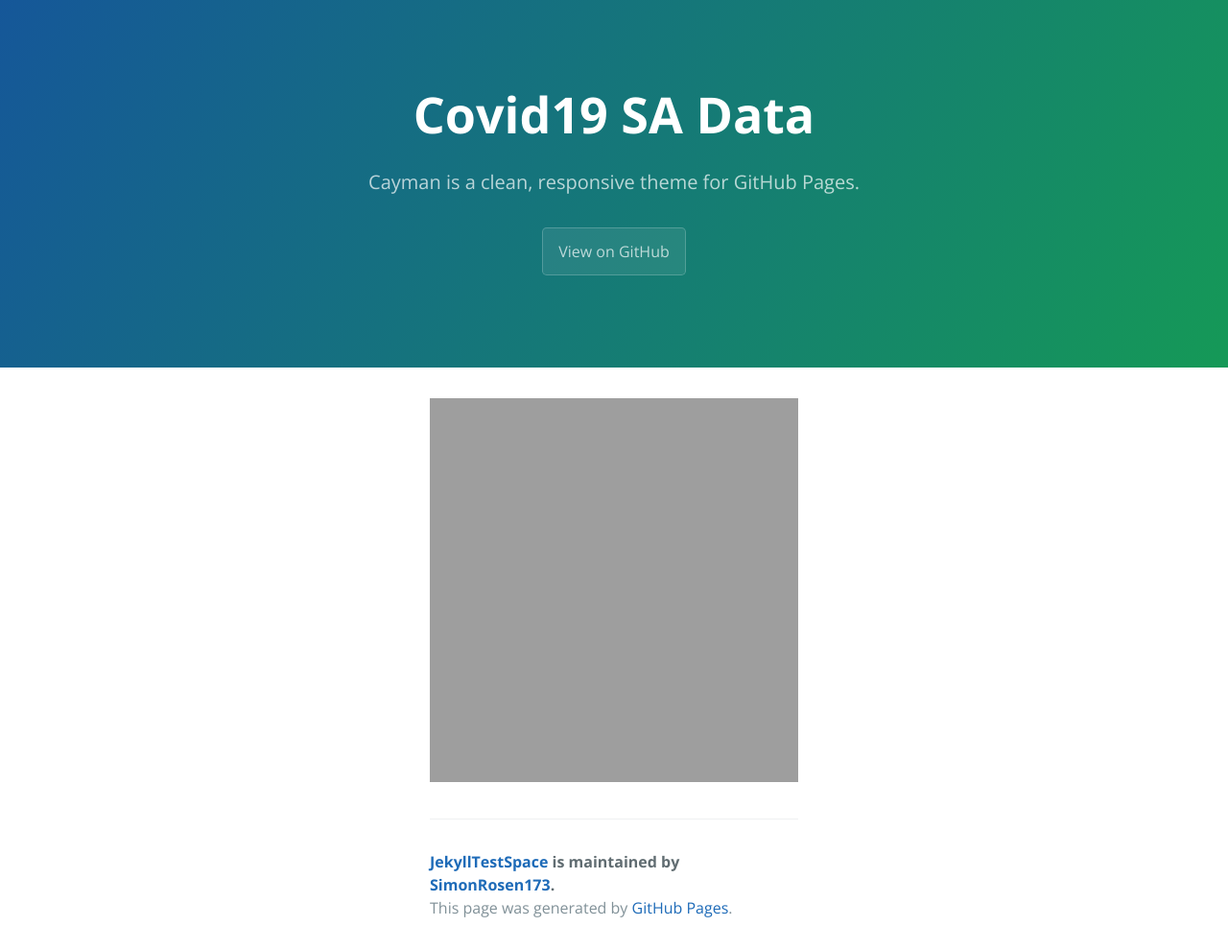
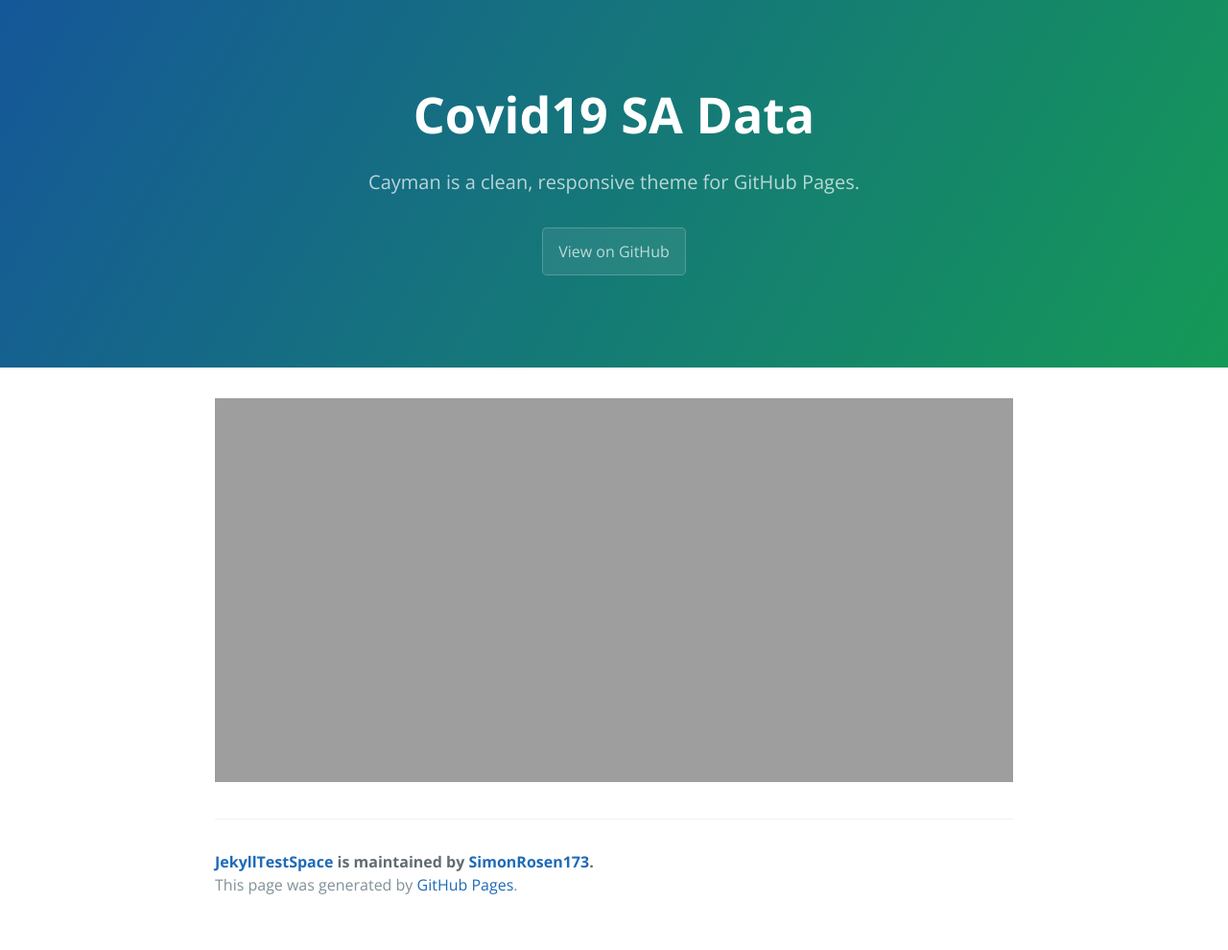
Before and after one commit to SimonRosen173/JekyllTestSpace, a Jekyll site: the page built from index.md, in a window 1280 px wide. Shown: the whole page at 96% size. Built offline with Jekyll 4.4.1, drawn with Linux system fonts in a browser that asks for light colours; after the commit the page ends 966 px from its top, so only the background shows below that.

Commit message:
Attempted fix for bad formatting on mobile

```diff
--- a/_sass/jekyll-theme-cayman.scss
+++ b/_sass/jekyll-theme-cayman.scss
@@ -168,13 +168,13 @@ a {
 
   @include large {
     max-width: 64rem;
-    padding: 2rem 20rem; // was 6
+    padding: 2rem 6rem;
     margin: 0 auto;
     font-size: 1.1rem;
   }
 
   @include medium {
-    padding: 2rem 4rem;
+    padding: 2rem 1rem;
     font-size: 1.1rem;
   }
 
```
